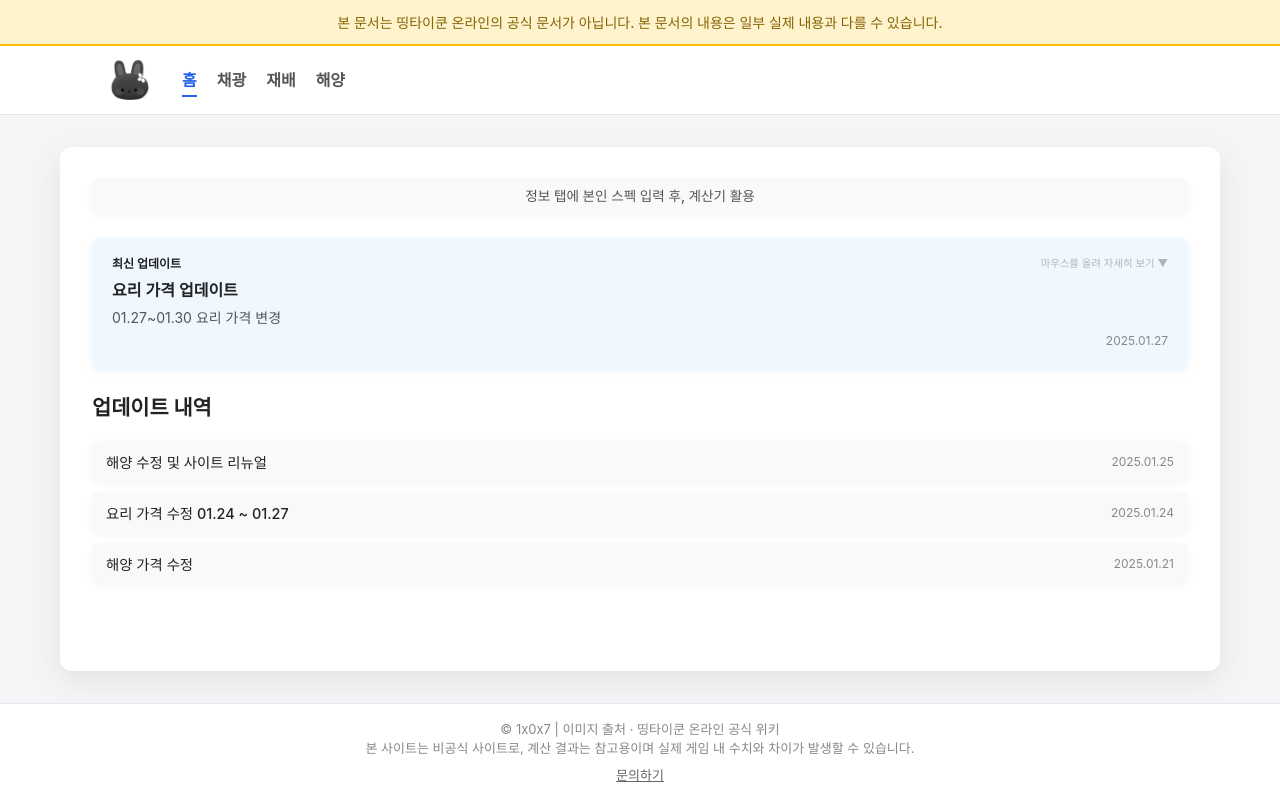
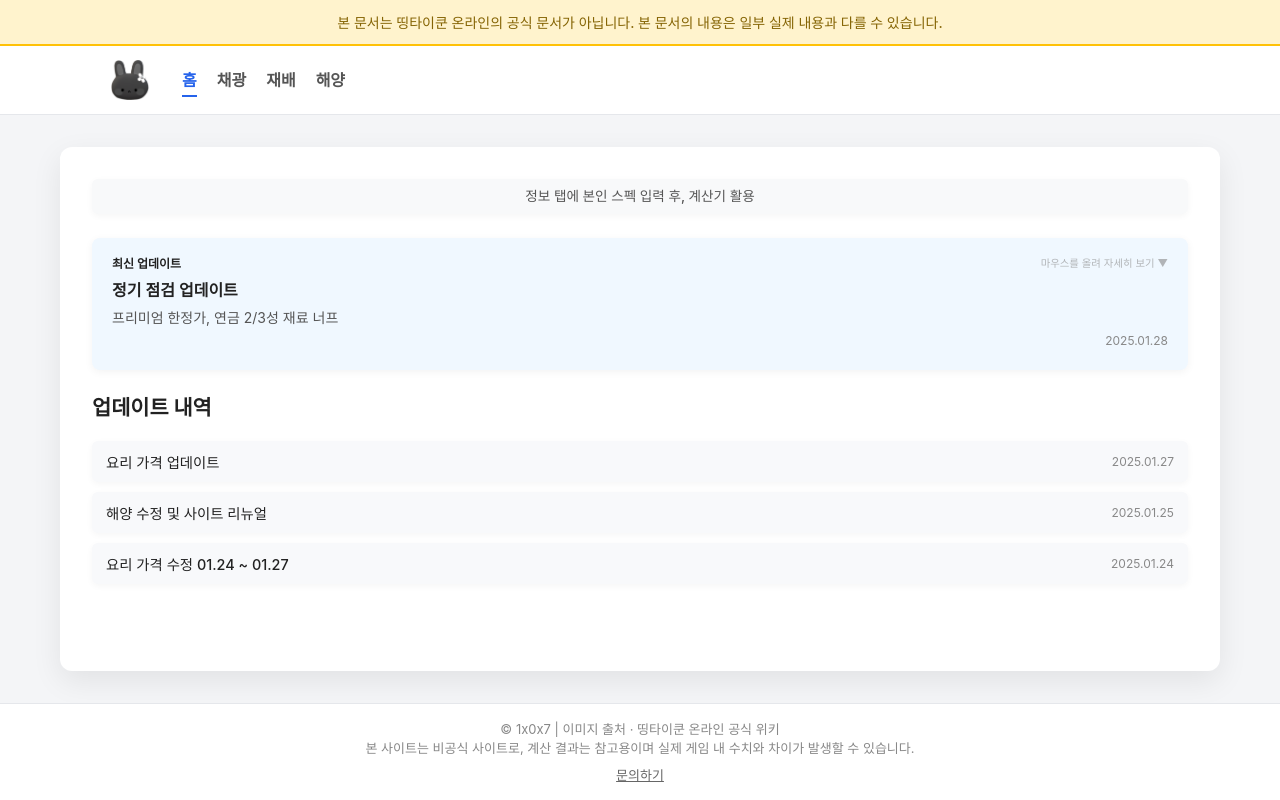
Before and after one commit to 1x0x7/107spa, a Next.js app: page / in a window 1280 px wide. Built offline with nearby package versions, Linux system fonts and the light colour scheme.

Commit message:
updata text

```diff
--- a/data/updates.ts
+++ b/data/updates.ts
@@ -12,29 +12,26 @@ export interface UpdateItem {
 
 export const UPDATE_HISTORY: UpdateItem[] = [
   {
-    title: "요리 가격 업데이트",
-    desc: "01.27~01.30 요리 가격 변경",
-    date: "2025.01.27",
+    title: "정기 점검 업데이트",
+    desc: "프리미엄 한정가, 연금 2/3성 재료 너프",
+    date: "2025.01.28",
     isLatest: true,
     details: {
       changes: [
-        "재배-정보 조합법 이미지 추가",
-        "재배-스태미나 결과창 이미지 추가",
-        "요리 시세 변동",
-        "페이지 하단 문의하기 추가",
-        "최신 업데이트 상세 정보 표시 "
+        "프리미엄 한정가  5-7-10-15-20-30-40-50 -> 5-7-9-12-15-20-25-30 변경",
+        "2성 에센스 해초 4개 -> 6개 변경",
+        "2성 결정 켈프 4개 -> 8개 변경",
+        "3성 영약 말린 켈프 6개 -> 12개 변경",
+
       ],
       fixes: [
-        "정보탭 전문가 입력칸 마우스 드래그 삭제 불가 -> 가능",
-        "연금 보유량 입력 시 천장값 존재 -> 천장값 삭제",
-        "연금 3성 필요 재료 수량 수정"
       ],
       notes: [
-        "다음 업데이트 : 01.28 예정"
+        "다음 업데이트 : 01.30 예정"
       ]
     }
   },
+  { title: "요리 가격 업데이트", date: "2025.01.27" },
   { title: "해양 수정 및 사이트 리뉴얼", date: "2025.01.25" },
   { title: "요리 가격 수정 01.24 ~ 01.27", date: "2025.01.24" },
-  { title: "해양 가격 수정", date: "2025.01.21" },
 ]
```
